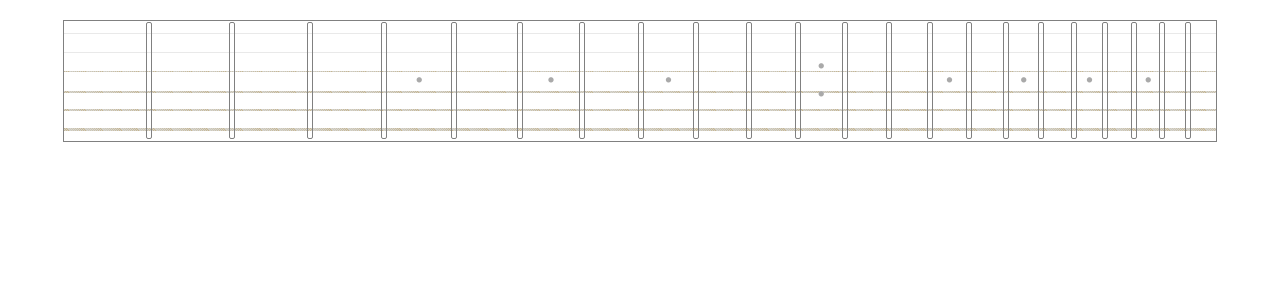
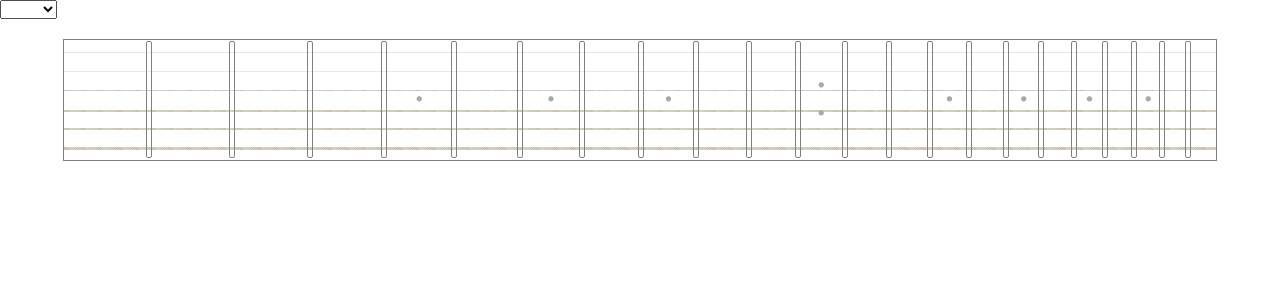
Before and after one commit to jamesBrennan/fretboard, a React (Create React App) app: page / in a window 1280 px wide. Shown: the top 300 px of the page. Built offline with nearby package versions, Linux system fonts and the light colour scheme.

Commit message:
Add redux store

```diff
--- a/src/App.js
+++ b/src/App.js
@@ -1,12 +1,18 @@
 import React from 'react';
+import { Provider } from 'react-redux';
+import store from './store';
 import './App.css';
+import Controls from './components/Controls';
 import Fretboard from './components/Fretboard';
 
 function App() {
   return (
-    <div className="App">
-      <Fretboard frets={23}/>
-    </div>
+    <Provider store={store}>
+      <div className="App">
+        <Controls/>
+        <Fretboard frets={23}/>
+      </div>
+    </Provider>
   );
 }
 
--- /dev/null
+++ b/src/actions.js
@@ -0,0 +1,7 @@
+export const CHORD_SELECTED="CHORD_SELECTED";
+export function chordSelected(chordName) {
+  return {
+    type: CHORD_SELECTED,
+    payload: chordName
+  }
+}
--- /dev/null
+++ b/src/components/ChordSelector.js
@@ -0,0 +1,21 @@
+import React from 'react';
+import { connect } from 'react-redux';
+import { chordSelected } from '../actions';
+
+function ChordSelector({onChange}) {
+  return (
+    <select onChange={onChange}>
+      <option />
+      <option value="E maj">E maj</option>
+    </select>
+  )
+}
+
+export default connect(
+  state => { return {} },
+  dispatch => {
+    return {
+      onChange: e => dispatch(chordSelected("E maj"))
+    }
+  }
+)(ChordSelector)
--- /dev/null
+++ b/src/components/Controls.js
@@ -0,0 +1,8 @@
+import React from 'react';
+import ChordSelector from './ChordSelector';
+
+export default function Controls() {
+  return (
+    <ChordSelector/>
+  )
+}
--- /dev/null
+++ b/src/reducers.js
@@ -0,0 +1,7 @@
+const initialState = {
+  fretboard: [[],[],[],[],[],[]]
+};
+
+export default function reducers(state = initialState, action = {}) {
+  return state;
+}
--- /dev/null
+++ b/src/store.js
@@ -0,0 +1,4 @@
+import { createStore } from 'redux';
+import reducers from './reducers';
+
+export default createStore(reducers);
```
